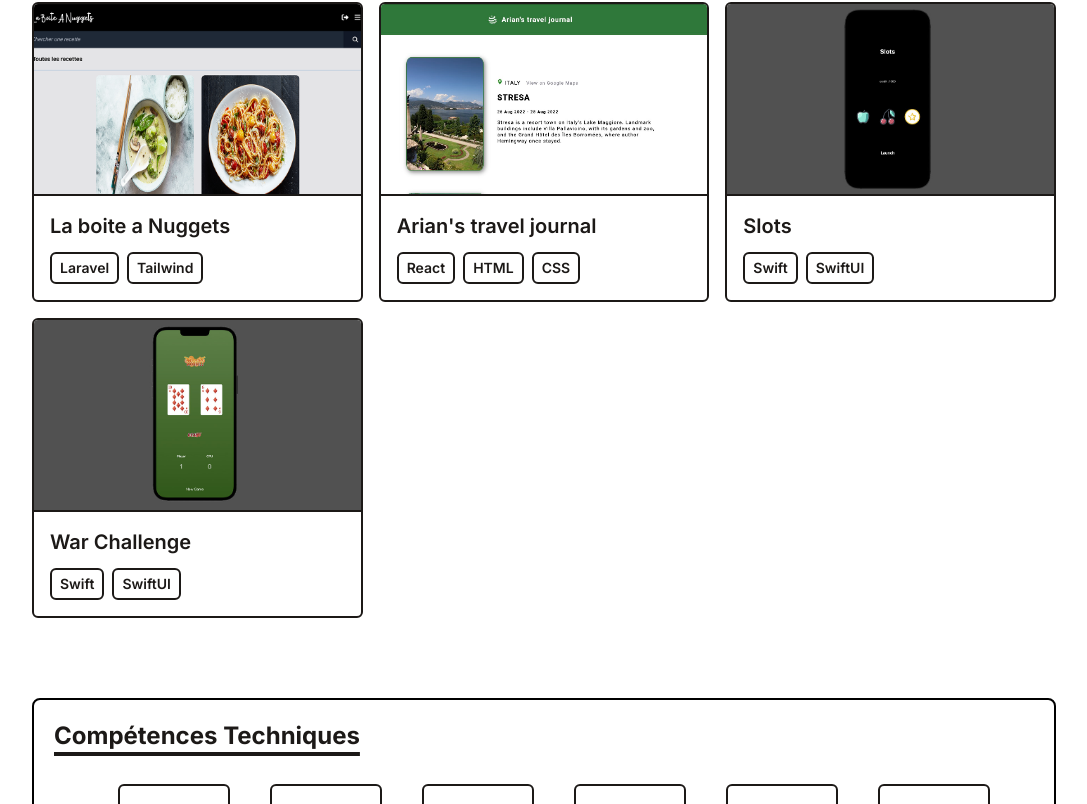
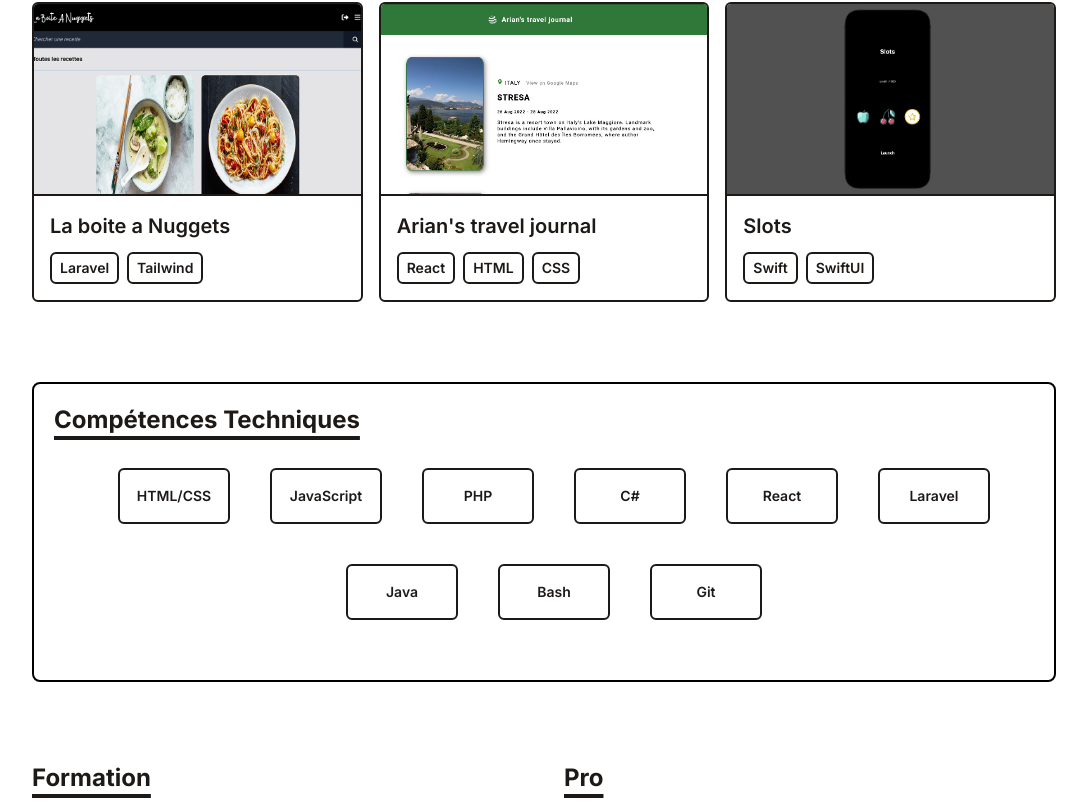
Before and after one commit to ArianDervishaj/ariandervishaj.ch, a React (Vite) app: page / in a window 1280 px wide. Shown: the part 406-1210 px from the top of the page, without its empty margins (96-1183 px from the left). Built offline with nearby package versions, Linux system fonts and the light colour scheme.

Commit message:
suppression d'un projet

```diff
--- a/src/data/portfolio.js
+++ b/src/data/portfolio.js
@@ -17,11 +17,6 @@ export default [
         stack: ['Swift', 'SwiftUI'],
         link: 'https://github.com/ArianDervishaj/Slots'
     },
-    {
-        title: 'War Challenge',
-        imgUrl: '/assets/warchallenge.jpg',
-        stack: ['Swift', 'SwiftUI'],
-        link: 'https://github.com/ArianDervishaj/War-Challenge'
-    },
+
 
 ]
```
